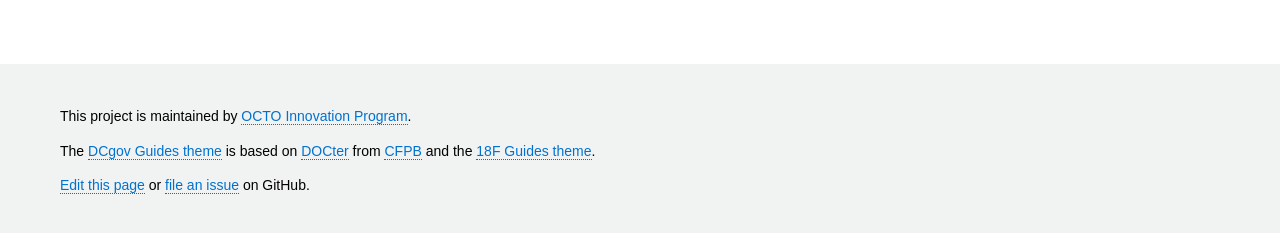
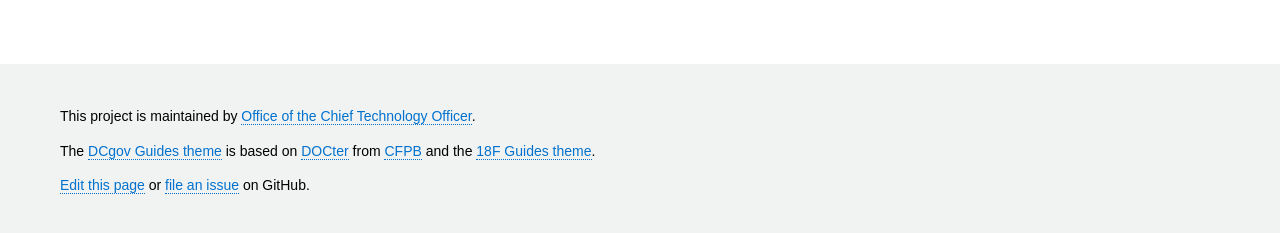
Before and after one commit to DCgov/guides-template, a Jekyll site: the page built from _pages/index.md, in a window 1280 px wide. Shown: the part 662-895 px from the top of the page. Built offline with Jekyll 4.4.1, drawn with Linux system fonts in a browser that asks for light colours; nearby versions of some CDN libraries.

Commit message:
Update _config.yml

```diff
--- a/_config.yml
+++ b/_config.yml
@@ -14,7 +14,7 @@ name: DCgov Guides Template
 
 # Author/Organization info to be displayed in the templates
 author:
-  name: OCTO Innovation Program
+  name: Office of the Chief Technology Officer
   url: http://octo.dc.gov
 
 # When using this template with a project (repository) page set the baseurl to '/project-name'
```
